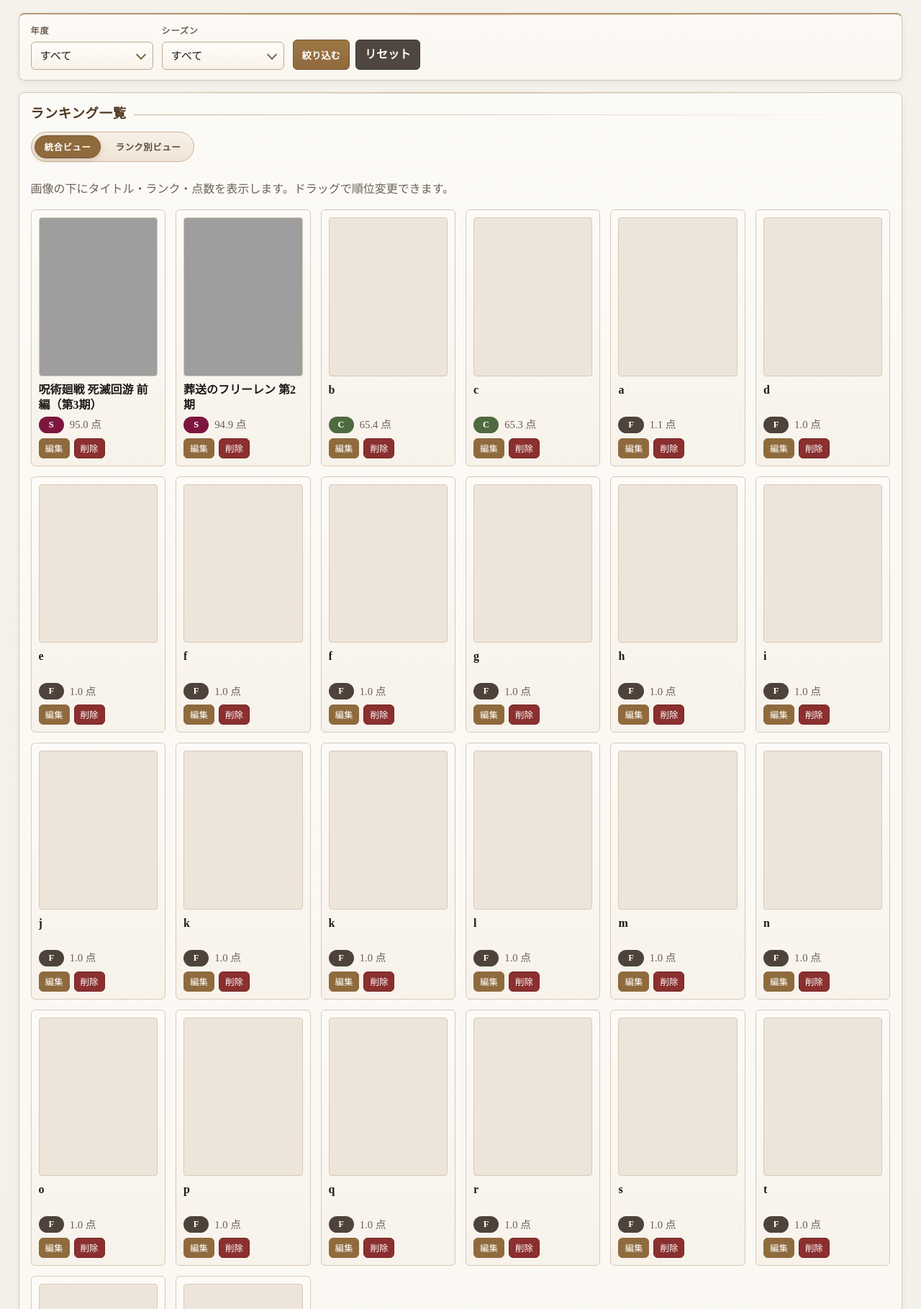
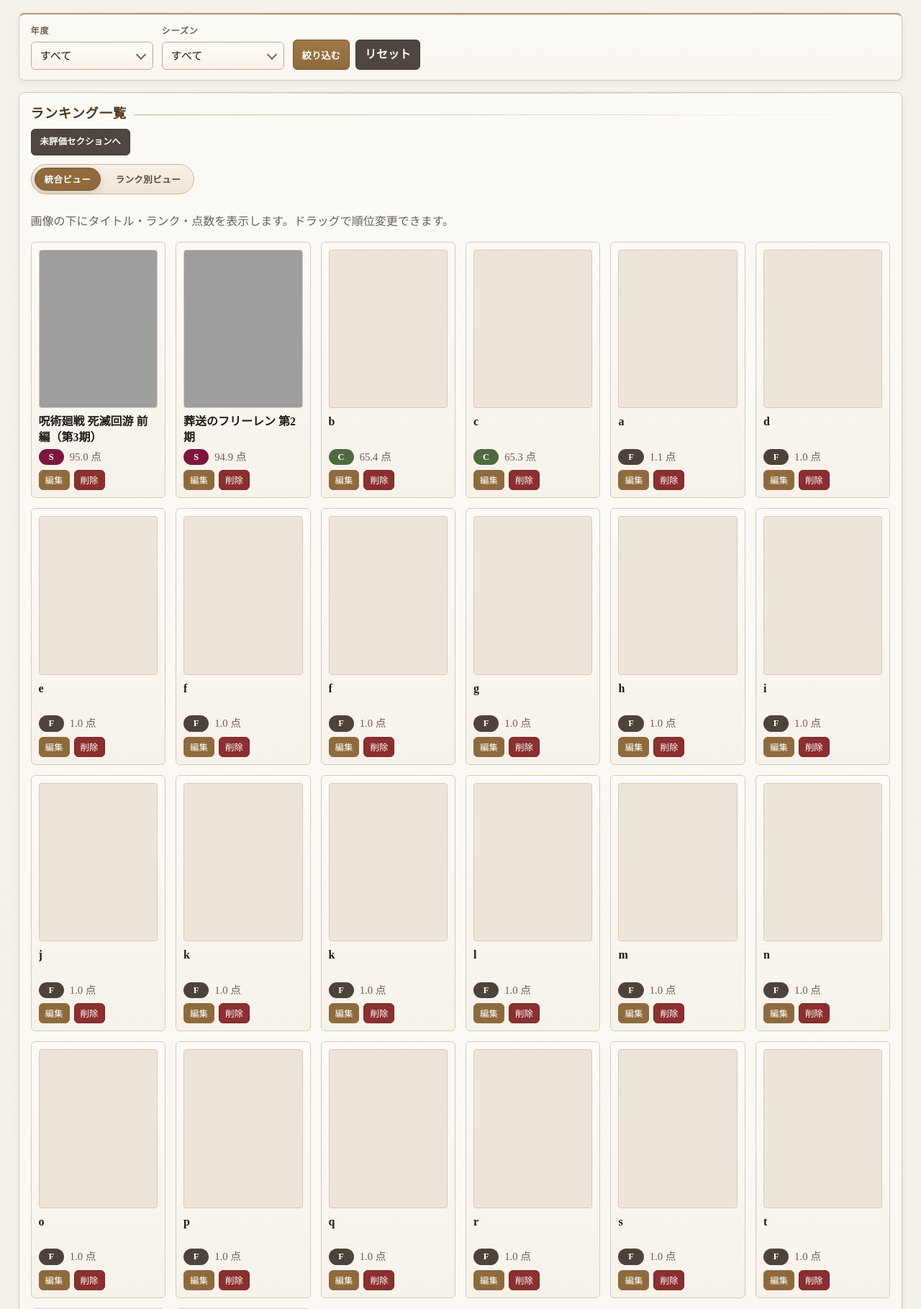
Before and after one commit to seita-uchida/anime_ranking, a Django app: page / in a window 1280 px wide. Shown: the part 75-1894 px from the top of the page at 72% size. Run offline with Django 5.2, Linux system fonts and the light colour scheme; a user stored in the database is signed in; data comes from the database, SQL or seed files in the repository; grey boxes are pictures that could not be loaded.

Commit message:
ランキングセクションにナビゲーションボタンを追加し、スタイルを更新。スクロール動作をスムーズに設定。

```diff
--- a/anime/templates/anime/anime_list.html
+++ b/anime/templates/anime/anime_list.html
@@ -35,9 +35,12 @@
         </form>
     </section>
 
-    <section class="card">
+    <section class="card" id="ranked-section">
         <div class="section-head">
             <h2 class="section-title">ランキング一覧</h2>
+        </div>
+        <div class="section-tools">
+            <a href="#unscored-section" class="btn btn-secondary btn-jump">未評価セクションへ</a>
         </div>
         <div class="view-toggle" role="group" aria-label="ランキング表示切り替え">
             <button type="button" class="toggle-btn js-rank-view-toggle" data-mode="flat" aria-pressed="true">統合ビュー</button>
@@ -85,9 +88,12 @@
         {% endif %}
     </section>
 
-    <section class="card">
+    <section class="card" id="unscored-section">
         <div class="section-head">
             <h2 class="section-title">これから見る・未評価</h2>
+        </div>
+        <div class="section-tools">
+            <a href="#ranked-section" class="btn btn-secondary btn-jump">ランキングへ戻る</a>
         </div>
         <p class="muted">点数が未入力の作品です。</p>
         {% if unscored_anime %}
--- a/anime/templates/base.html
+++ b/anime/templates/base.html
@@ -26,6 +26,7 @@
             color: var(--text);
             font-family: "Yu Mincho", "Hiragino Mincho ProN", "Noto Serif JP", serif;
             line-height: 1.5;
+            scroll-behavior: smooth;
         }
 
         .container {
@@ -91,6 +92,15 @@
             flex: 1;
             height: 1px;
             background: linear-gradient(90deg, #c5ad8b, transparent);
+        }
+
+        .section-tools {
+            margin: 0 0 8px;
+        }
+
+        .btn-jump {
+            font-size: 0.78rem;
+            padding: 6px 10px;
         }
 
         .btn {
```
